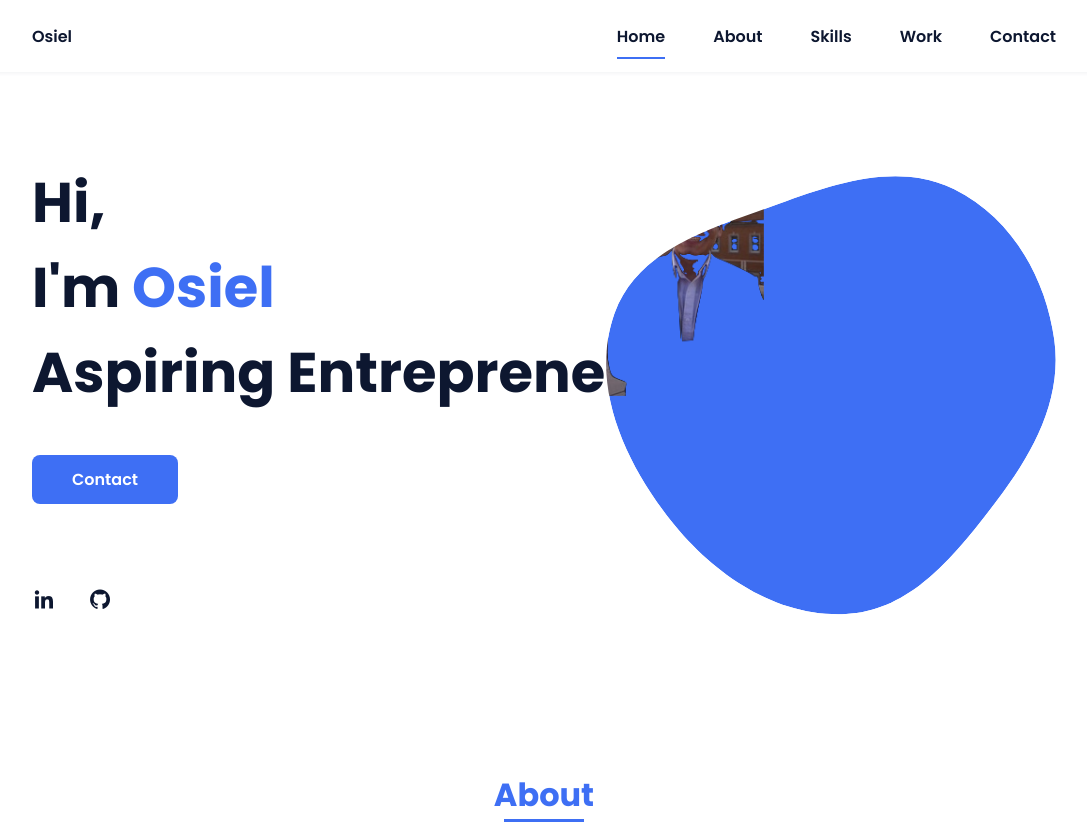
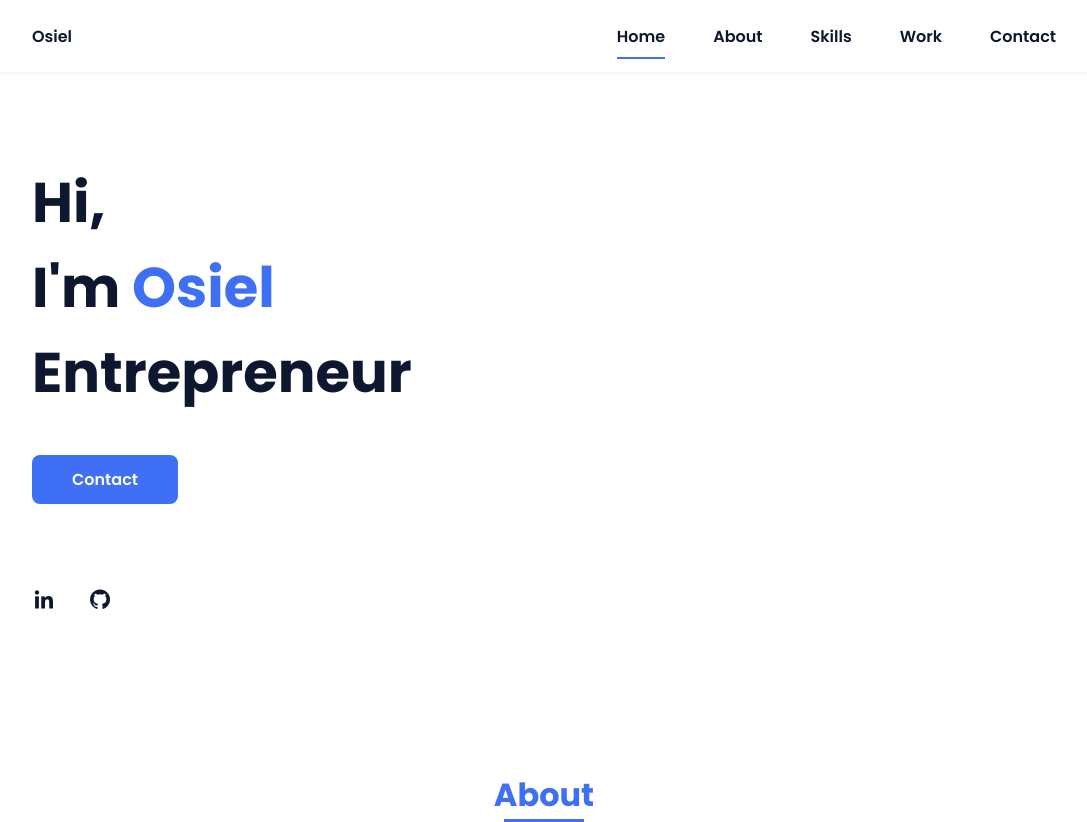
Before and after one commit to OCL21/Instagram_Content_Analysis_Python, a plain HTML site: page index.html in a window 1280 px wide. Shown: the top 822 px of the page, without its empty margins (96-1183 px from the left). Drawn offline with nearby package versions, Linux system fonts and the light colour scheme.

Commit message:
Update index.html

```diff
--- a/index.html
+++ b/index.html
@@ -39,7 +39,7 @@
             <!--===== HOME =====-->
             <section class="home bd-grid" id="home">
                 <div class="home__data">
-                    <h1 class="home__title">Hi,<br>I'm <span class="home__title-color">Osiel</span><br>Aspiring Entrepreneur</h1>
+                    <h1 class="home__title">Hi,<br>I'm <span class="home__title-color">Osiel</span><br>Entrepreneur</h1>
 
                     <a href="#" class="button">Contact</a>
                 </div>
@@ -51,7 +51,7 @@
                 </div>
 
                 <div class="home__img">
-                    <svg class="home__blob" viewBox="0 0 479 467" xmlns="http://www.w3.org/2000/svg" xmlns:xlink="http://www.w3.org/1999/xlink">
+
                         <mask id="mask0" mask-type="alpha">
                             <path d="M9.19024 145.964C34.0253 76.5814 114.865 54.7299 184.111 29.4823C245.804 6.98884 311.86 -14.9503 370.735 14.143C431.207 44.026 467.948 107.508 477.191 174.311C485.897 237.229 454.931 294.377 416.506 344.954C373.74 401.245 326.068 462.801 255.442 466.189C179.416 469.835 111.552 422.137 65.1576 361.805C17.4835 299.81 -17.1617 219.583 9.19024 145.964Z"/>
                         </mask>
```
